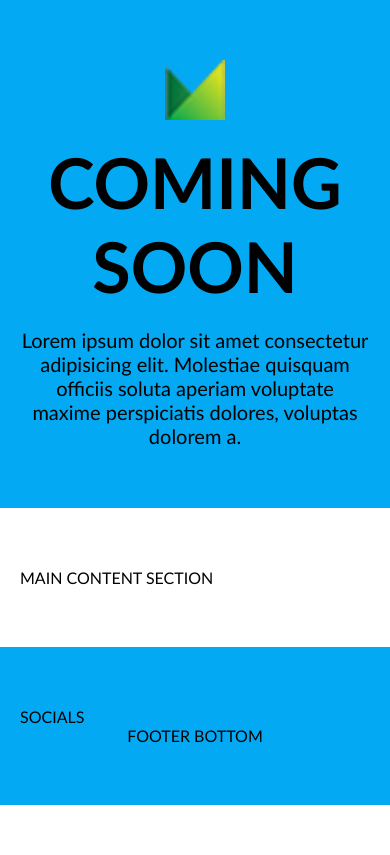
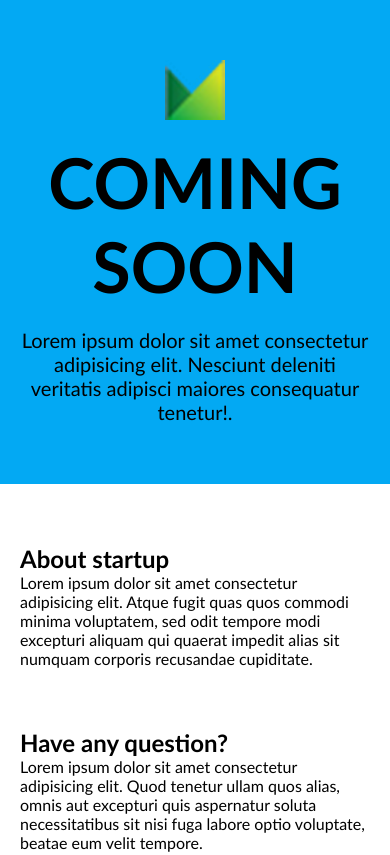
Before and after one commit to MarekAkram/Grupe44-coming-soon, a website: page index.html in a window 390 px wide. Shown: the top 855 px of the page. Drawn offline with Linux system fonts and the light colour scheme.

Commit message:
Main content #8

```diff
--- a/css/base/layout.css
+++ b/css/base/layout.css
@@ -3,10 +3,6 @@
   padding: 60px 0;
 }
 
-.container > .row {
-    width: 1000px;
-    margin: 0 calc(50% - 500px);
-}
 .container > .row-short {
   display: flex;
   flex-direction: column;
@@ -14,6 +10,19 @@
   gap: 20px;
   width: 600px;
   margin: 0 calc(50% - 300px);
+}
+.container > .row {
+  display: flex;
+  flex-wrap: wrap;
+  gap: 60px 10%;
+  width: 1000px;
+  margin: 0 calc(50% - 500px);
+}
+.container .column {
+  width: 50%;
+}
+.column.right-column {
+  width: 40%;
 }
 
 @media (max-width: 1100px) {
@@ -36,6 +45,10 @@
     width: 400px;
     margin: 0 calc(50% - 200px);
   }
+  .container .column,
+  .column.right-column {
+    width: 100%;
+  }
 }
 
 @media (max-width: 440px) {
--- a/index.html
+++ b/index.html
@@ -5,14 +5,32 @@
     <meta http-equiv="X-UA-Compatible" content="IE=edge" />
     <meta name="viewport" content="width=device-width, initial-scale=1.0" />
     <title>Coming soon</title>
-    <link rel="shortcut icon" href="./favicon.ico" type="image/xicon">
-    <link rel="apple-touch-icon" sizes="180x180" href="./favicon/apple-touch-icon.png">
-    <link rel="icon" type="image/png" sizes="32x32" href="./favicon/favicon-32x32.png">
-    <link rel="icon" type="image/png" sizes="16x16" href="./favicon/favicon-16x16.png">
-    <link rel="manifest" href="./favicon/site.webmanifest">
-    <link rel="mask-icon" href="./favicon/safari-pinned-tab.svg" color="#5bbad5">
-    <meta name="msapplication-TileColor" content="#da532c">
-    <meta name="theme-color" content="#ffffff">
+    <link rel="shortcut icon" href="./favicon.ico" type="image/xicon" />
+    <link
+      rel="apple-touch-icon"
+      sizes="180x180"
+      href="./favicon/apple-touch-icon.png"
+    />
+    <link
+      rel="icon"
+      type="image/png"
+      sizes="32x32"
+      href="./favicon/favicon-32x32.png"
+    />
+    <link
+      rel="icon"
+      type="image/png"
+      sizes="16x16"
+      href="./favicon/favicon-16x16.png"
+    />
+    <link rel="manifest" href="./favicon/site.webmanifest" />
+    <link
+      rel="mask-icon"
+      href="./favicon/safari-pinned-tab.svg"
+      color="#5bbad5"
+    />
+    <meta name="msapplication-TileColor" content="#da532c" />
+    <meta name="theme-color" content="#ffffff" />
     <link rel="stylesheet" href="./css/pages/home.css" />
   </head>
 
@@ -20,24 +38,41 @@
     <main>
       <section class="container bg-main">
         <div class="row-short">
-          <img class="logo" src="./logo.png" alt="logo">
+          <img class="logo" src="./logo.png" alt="logo" />
           <h1 class="main-title">COMING SOON</h1>
-          <p class="main-description">Lorem ipsum dolor sit amet consectetur adipisicing elit. Molestiae quisquam officiis soluta aperiam voluptate maxime perspiciatis dolores, voluptas dolorem a.
+          <p class="main-description">
+            Lorem ipsum dolor sit amet consectetur adipisicing elit. Nesciunt
+            deleniti veritatis adipisci maiores consequatur tenetur!.
           </p>
         </div>
       </section>
       <section class="container">
-        <div class="row">MAIN CONTENT SECTION</div>
+        <div class="row">
+          <div class="column">
+            <h2>About startup</h2>
+            <p>
+              Lorem ipsum dolor sit amet consectetur adipisicing elit. Atque
+              fugit quas quos commodi minima voluptatem, sed odit tempore modi
+              excepturi aliquam qui quaerat impedit alias sit numquam corporis
+              recusandae cupiditate.
+            </p>
+          </div>
+          <div class="column right-column">
+            <h2>Have any question?</h2>
+            <p>
+              Lorem ipsum dolor sit amet consectetur adipisicing elit. Quod
+              tenetur ullam quos alias, omnis aut excepturi quis aspernatur
+              soluta necessitatibus sit nisi fuga labore optio voluptate, beatae
+              eum velit tempore.
+            </p>
+          </div>
+        </div>
       </section>
     </main>
 
     <footer class="container bg-main">
-      <div class="row">
-        SOCIALS
-    </div>
-      <div class="row-short">
-        FOOTER BOTTOM
-    </div>
+      <div class="row">SOCIALS</div>
+      <div class="row-short">FOOTER BOTTOM</div>
     </footer>
   </body>
 </html>
```
Lines whose indentation alone changed are shown as unchanged.
